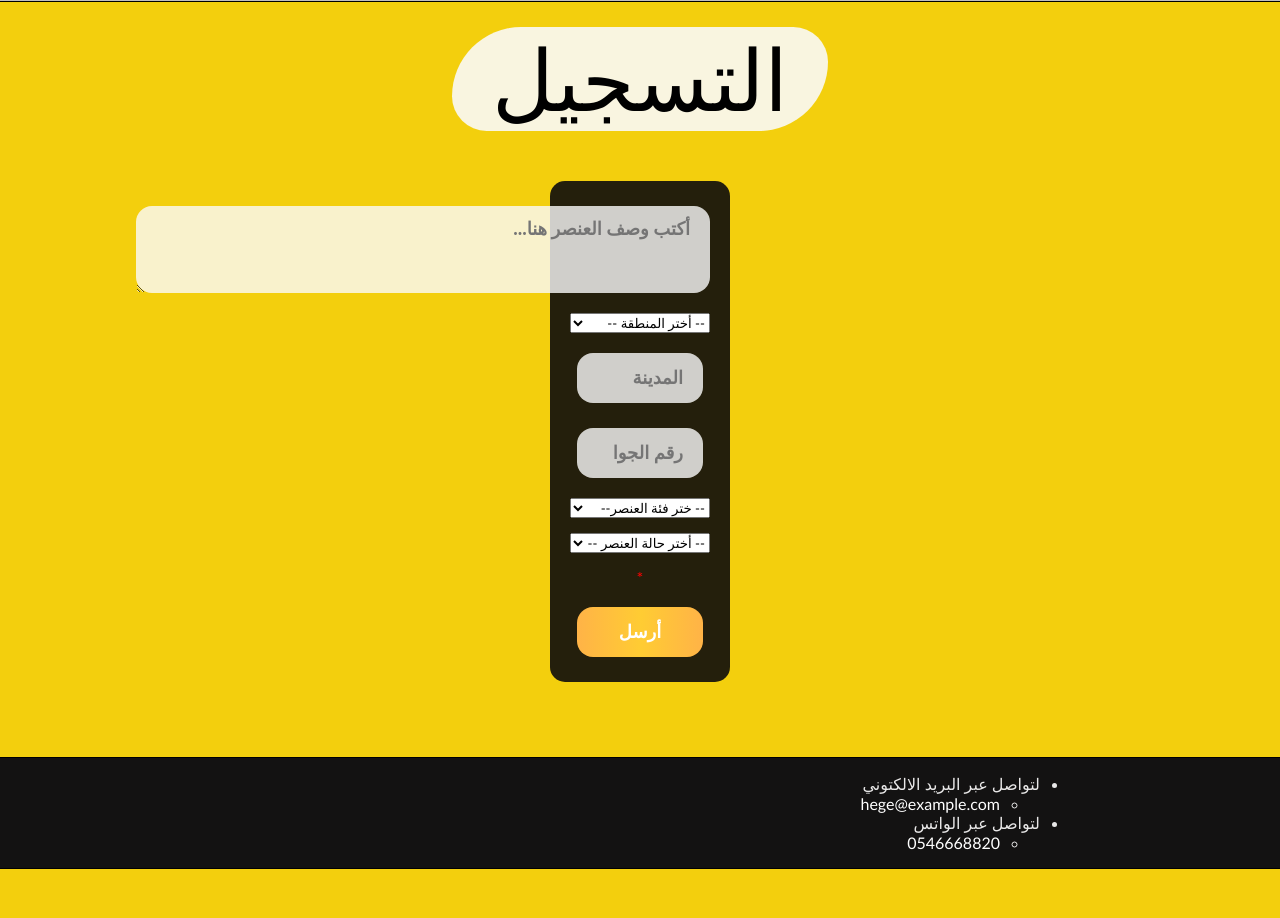
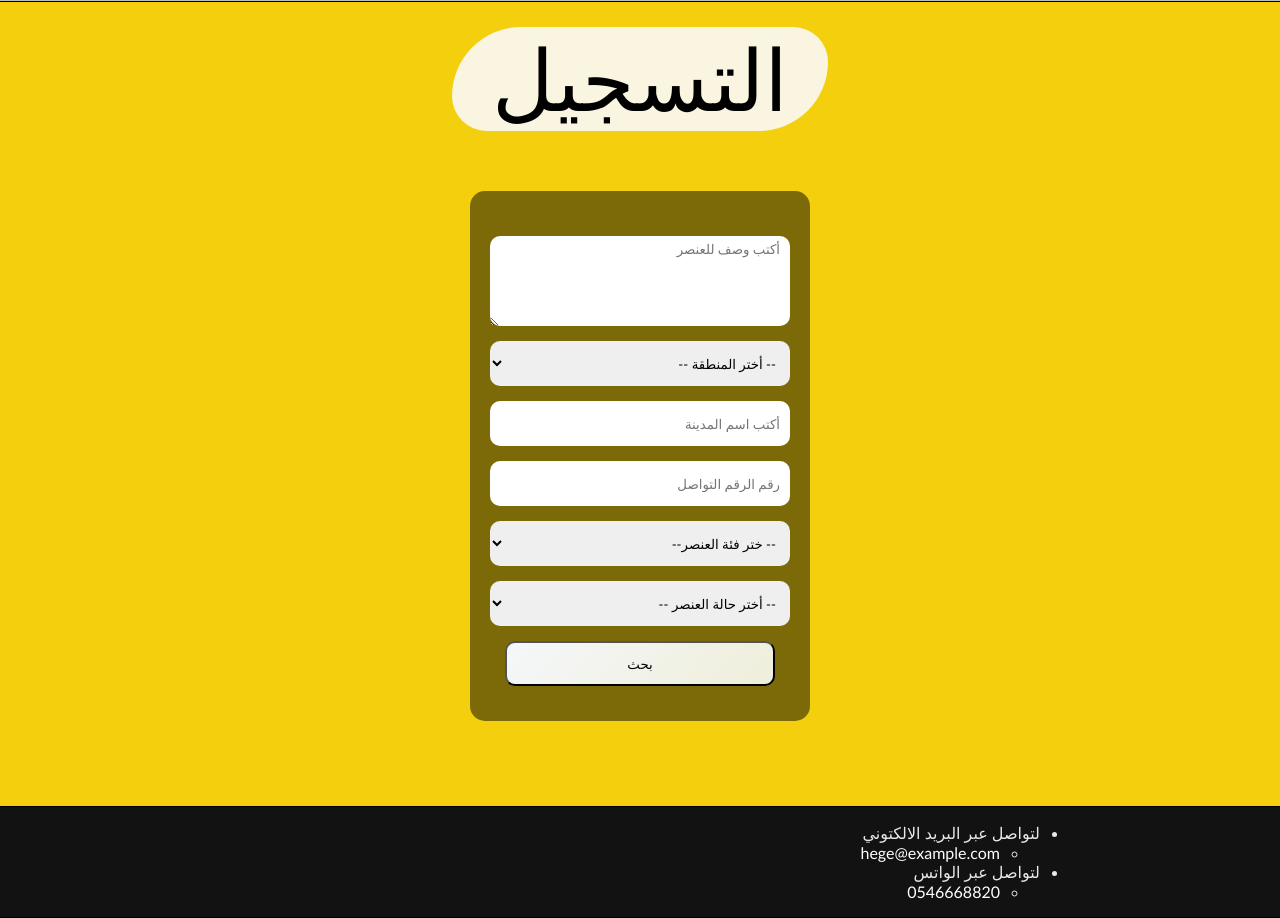
Before and after one commit to hus7sam/w, a PHP site: page / in a window 1280 px wide. Shown: the part 858-1776 px from the top of the page. Before the commit the page ends 1727 px from the top, so only its background shows below. Run offline with PHP 8.4, Linux system fonts and the light colour scheme.

Commit message:
done box sreach 1

```diff
--- a/index.php
+++ b/index.php
@@ -43,17 +43,7 @@ if(isset($_POST["itemDesc"])){
 
         echo "<p class='alert_danger'>".$error->getMessage() ."</p>";
     }
-
-
-
-
-
-
-
-
     }
-
-
 
 ?>
 <!doctype html>
@@ -105,12 +95,11 @@ if(isset($_POST["itemDesc"])){
 
 <div class="head">
     <h1>   التسجيل</h1>
-
-        <form  method="post" action="index.php">
-            <textarea cols="50" rows="3" placeholder="أكتب وصف العنصر هنا..." id="text" name="itemDesc"></textarea>
-
-            <select name="itemState">
-                <option value="">-- أختر المنطقة -- </option>
+    <div class="box_form">
+        <form  class="form_insert" action="index.php" method="post">
+            <textarea class="textarea_form_insert"          name="it_Descrption" placeholder="أكتب وصف للعنصر"></textarea>
+            <select class="list_insert">
+                <option value="">-- أختر المنطقة --</option>
                 <option value="مكة المكرمة">مكة المكرمة</option>
                 <option value="المدينة المنورة">المدينة المنورة</option>
                 <option value="الرياض ">الرياض </option>
@@ -124,12 +113,10 @@ if(isset($_POST["itemDesc"])){
                 <option value="الجوف">الجوف</option>
                 <option value="الشرقية">الشرقية</option>
             </select>
+            <input    class="input_form_insert" type="text" name="city"          placeholder="أكتب اسم المدينة">
+            <input    class="input_form_insert" type="text" name="city"          placeholder="رقم الرقم التواصل">
 
-            <input type="text" id="itemCity" name="itemCity" placeholder="المدينة">
-
-            <input type="number" id="itemNumber" name="itemNumber" placeholder="رقم الجوال">
-
-                <select name="itemCategory">
+            <select class="list_insert">
                 <option value=""> -- ختر فئة العنصر--</option>
                 <option value="أجهزة طبية">أجهزة طبية</option>
                 <option value="كتب">كتب</option>
@@ -141,16 +128,16 @@ if(isset($_POST["itemDesc"])){
                 <option value="أخر">أخر</option>
             </select>
 
-            <select name="itemStatus">
+            <select class="list_insert">
                 <option value="">-- أختر حالة العنصر  -- </option>
                 <option value="جديد">جديد</option>
                 <option value="مستعمل">مستعمل</option>
             </select>
-            <span class="error">* <?php echo $nameErr;?></span>
 
-            <input type="submit" class="btn_submit" value="أرسل">
+            <input class="btn_submit_sreach" type="submit" value="بحث">
+
         </form>
-
+    </div>
 
 </div>
 
--- a/style.css
+++ b/style.css
@@ -69,36 +69,6 @@ body
     max-height: 100pc;
 }
 
-.head form
-{
-    display: grid;
-    height: fit-content;
-    width: fit-content;
-    grid-template-columns: subgrid ;
-    height: fit-content;
-    background-color: rgba(14, 13, 13, 0.9);
-    margin: 50px auto;
-    padding: 20px 20px;
-    border-radius: 15px;
-    grid-gap: 15px;
-}
-
-
-.head form input[type=text],[type=submit],[type=number]
-{
-    background-color: rgba(252, 252, 252, 0.8);
-    display: grid;
-    margin: 5px auto;
-    padding:12px 20px ;
-    border-radius: 1pc ;
-    border: none;
-    height: 50px;
-    width: 250PX;
-    font: bold 18px Samim;
-    color: #090808;
-    width: 90%;
-}
-
 #text
 {
     background-color: rgba(252, 252, 252, 0.8);
@@ -144,6 +114,7 @@ body
     display: inline-block;
     height: fit-content;
     width: fit-content;
+    width: -moz-fit-content;
     display: block;
     color: black;
     background-color: rgba(250, 250, 248, 0.9);
@@ -164,6 +135,7 @@ body
     font-size: 30px;
     height: fit-content;
     width: fit-content;
+    width: -moz-fit-content;
     border-radius: 6pc 3pc;
     background-color: rgba(2, 2, 2, 0.4);
 }
@@ -264,9 +236,11 @@ footer a
     background: linear-gradient(-90deg, #BCC5CE 20%, #f8bb00 98%), radial-gradient(at bottom left, rgba(255,255,255,0.30) 0%, rgba(0,0,0,0.30) 100%);
     background-blend-mode: screen;
     margin: auto auto;
+    display: block;
 }
 
 .Display_Grid-container {
+
     display: grid;
     height: fit-content;
     width: 95%;
@@ -274,6 +248,7 @@ footer a
     grid-template-columns: auto auto auto auto ;
     justify-content: center;
     background-color: rgba(7, 7, 7, 0.5);
+    /*background-image: linear-gradient(to top, #cfd9df 0%, #e2ebf0 100%);*/
     padding: 30px 30px;
     border-radius: 10px;
     grid-gap: 25px ;
@@ -362,14 +337,80 @@ footer a
     grid-gap: 15px ;
 }
 
+.box_form
+{
+    display: block;
+    margin: 60px auto ;
+    padding: 10px 15px;
+    width: fit-content;
+    width: -moz-fit-content;
+    height: fit-content;
+    /*background-image: linear-gradient( 135deg, #ABDCFF 10%, #0396FF 100%);*/
+    background-color: rgba(7, 7, 7, 0.5);
+    color: snow;
+    text-align: center;
+    border-radius: 15px;
+    vertical-align: top;
+}
+
+.form_insert
+{
+    vertical-align: top;
+    width: fit-content;
+    height: fit-content;
+    margin: 10px auto;
+    padding: 10px 5px;
+    display: block;
+    vertical-align: top;
+}
+
+
+
+.list_insert
+{
+    display: block;
+    margin: 15px auto;
+    padding: 5px 10px;
+    height: 45px;
+    width: 300px;
+    border-radius: 10px;
+    border-width: 0px;
+
+}
+
+input[type=text].input_form_insert
+{
+    display: block;
+    margin: 15px auto;
+    padding: 5px 10px;
+    height: 45px;
+    width: 300px;
+    border-radius: 10px;
+    border-width: 0px;
+}
+
+
+.textarea_form_insert
+{
+    display: block;
+    margin: 15px auto;
+    padding: 5px 10px;
+    height: 90px;
+    max-height: 90px;
+    width: 300px;
+    max-width: 300px;
+    border-radius: 10px;
+    border-width: 0px;
+}
+
 .box_sreach
 {
-    display: block;
-    margin: 10px auto ;
+    margin: 15px auto ;
     padding: 10px 5px;
     width: fit-content;
     height: fit-content;
-    background-image: linear-gradient( 135deg, #ABDCFF 10%, #0396FF 100%);
+    /*background-image: linear-gradient( 135deg, #ABDCFF 10%, #0396FF 100%);*/
+    background-color: rgba(7, 7, 7, 0.5);
     color: snow;
     text-align: center;
     border-radius: 15px;
@@ -377,29 +418,32 @@ footer a
 
 .list_sreach
 {
-    width: 80%;
-    height: 40px ;
+    width: 90%;
+    height: 45px ;
     width: -moz-fit-content;
-    margin: 5px auto;
+    margin: 10px auto;
     padding: 5px 10px;
     border-radius: 10px;
     background-color: rgba(252, 249, 249, 0.8);
     text-align: center;
     /*font-family: Arial;*/
+    grid-template-columns: auto auto auto auto;
+
 }
 
 
+
 .btn_submit_sreach {
-    background-image: linear-gradient(135deg, #f5f7fa 0%, #c3cfe2 100%);
+    background-image: linear-gradient(135deg, #f5f7fa 0%, #e3e0a2 100%);
 }
 .btn_submit_sreach {
     margin: 5px auto;
     padding: 5px 10px;
-    height: 40px ;
-    width: 80%;
+    height: 45px ;
+    width: 90%;
     text-align: center;
-    transition: 0.6s;
-    background-size: 200% auto;
+    transition: 0.1s;
+    background-size: 300% auto;
     color: black;
     /*box-shadow: 0 0 20px #eee;*/
     border-radius: 10px;
@@ -568,6 +612,7 @@ footer a
 #id_item
 {
     width: fit-content;
+    width: -moz-fit-content;
     margin:0 auto;
     padding: 5px 5px;
     background-image: linear-gradient( 135deg, #ABDCFF 10%, #0396FF 100%);
```
